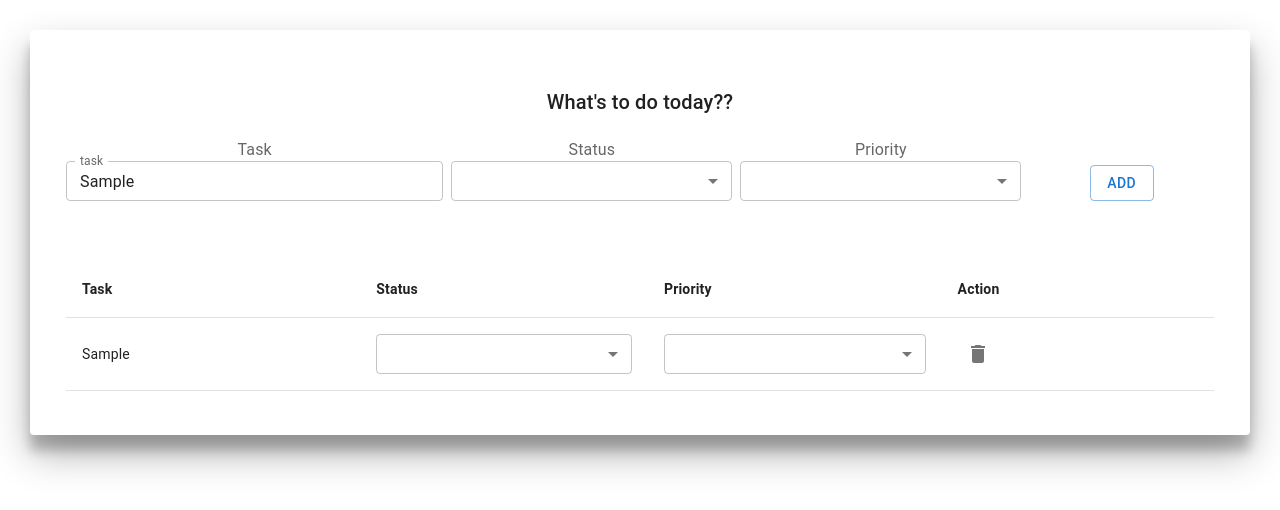
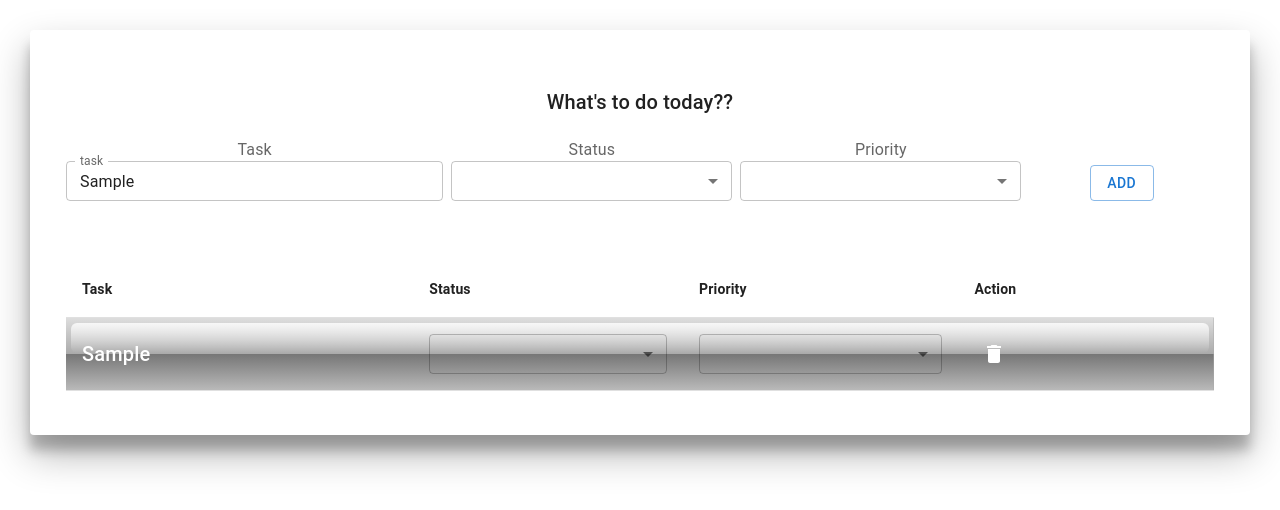
Before and after one commit to ssjisan/todo-app, a React (Create React App) app: page / in a window 1280 px wide. Both pictures are taken after typing "Sample" into the empty fields and a click on the button "ADD". Shown: the top 510 px of the page. Built offline with nearby package versions, Linux system fonts and the light colour scheme.

Commit message:
color edited

```diff
--- a/package.json
+++ b/package.json
@@ -7,6 +7,7 @@
     "@emotion/styled": "^11.6.0",
     "@mui/icons-material": "^5.1.0",
     "@mui/material": "^5.1.0",
+    "@mui/styles": "^5.1.0",
     "@testing-library/jest-dom": "^5.11.4",
     "@testing-library/react": "^11.1.0",
     "@testing-library/user-event": "^12.1.10",
--- a/src/Components/List.js
+++ b/src/Components/List.js
@@ -1,18 +1,20 @@
 import DeleteIcon from "@mui/icons-material/Delete";
 import {
   IconButton,
+  MenuItem,
+  Select,
   Table,
   TableBody,
   TableCell,
   TableContainer,
   TableHead,
   TableRow,
-  MenuItem,
-  Select,
+  Typography
 } from "@mui/material";
-import React, { useState, useEffect } from "react";
+import React, { useEffect, useState } from "react";
 import taskPriority from "./JSON/Priority.json";
 import taskStatus from "./JSON/Status.json";
+import "./Style/ListStyle.css";
 
 export default function List({ tasks, setTasks }) {
   const handleDelete = (handlerID) => {
@@ -31,6 +33,28 @@ export default function List({ tasks, setTasks }) {
   const [details, setDetails] = useState("");
   const [priority, setPriority] = useState("");
   const [status, setStatus] = useState("");
+  // const updateTask = [...tasks, { details, priority, status }];
+  const handleStatusUpdate = (e, id, priority, details) => {
+    const newID = Date.now();
+    let updatedTask = tasks.filter((task) => task.id !== id);
+    updatedTask = [
+      ...updatedTask,
+      { id: newID, details: details, priority: priority, status: e },
+    ];
+    localStorage.setItem("tasks", JSON.stringify(updatedTask));
+    setTasks(updatedTask);
+  };
+
+  const handlePriorityUpdate = (e, id, status, details) => {
+    const newID = Date.now();
+    let updatedTask = tasks.filter((task) => task.id !== id);
+    updatedTask = [
+      ...updatedTask,
+      { id: newID, details: details, priority: e, status: status },
+    ];
+    localStorage.setItem("tasks", JSON.stringify(updatedTask));
+    setTasks(updatedTask);
+  };
 
   return (
     <div>
@@ -38,7 +62,7 @@ export default function List({ tasks, setTasks }) {
         <TableContainer>
           <Table>
             <TableHead>
-              <TableRow>
+              <TableRow className="tableHeader">
                 <TableCell style={{ fontWeight: "bold" }}>Task</TableCell>
                 <TableCell style={{ fontWeight: "bold" }}>Status</TableCell>
                 <TableCell style={{ fontWeight: "bold" }}>Priority</TableCell>
@@ -47,25 +71,33 @@ export default function List({ tasks, setTasks }) {
             </TableHead>
             <TableBody>
               {tasks.map((task) => (
-                <TableRow
+                <TableRow  className="tableRow"
                   style={{
+                    margin: "10px 0",
                     backgroundColor:
                       task.priority === "Normal"
-                        ? "#A3C8AE"
+                        ? "#6C6"
                         : task.priority === "Medium"
-                        ? "#FFFAA0"
+                        ? "#EA0"
                         : task.priority === "Urgent"
-                        ? "#F54040"
-                        : "",
+                        ? "#E21"
+                            : ""
                   }}
                 >
-                  <TableCell>{task.details}</TableCell>
+                  <TableCell><Typography variant="h6" style={{textDecoration: task.status === "Done" ? "line-through" : "none",color:"white"}}>{task.details}</Typography></TableCell>
                   <TableCell>
                     <Select
-                      style={{ width: "100%" }}
+                      style={{ width: "100%",color:"white" }}
                       size="small"
-                      onChange={(e) => setStatus(e.target.value)}
-                      defaultValue={task.status}
+                      value={task.status}
+                      onChange={(e) =>
+                        handleStatusUpdate(
+                          e.target.value,
+                          task.id,
+                          task.priority,
+                          task.details
+                        )
+                      }
                     >
                       {allStatus &&
                         allStatus.map((data, index) => (
@@ -77,10 +109,17 @@ export default function List({ tasks, setTasks }) {
                   </TableCell>
                   <TableCell>
                     <Select
-                      style={{ width: "100%" }}
+                      style={{ width: "100%",color:"white"}}
                       size="small"
-                      onChange={(e) => setPriority(e.target.value)}
-                      defaultValue={task.priority}
+                      value={task.priority}
+                      onChange={(e) =>
+                        handlePriorityUpdate(
+                          e.target.value,
+                          task.id,
+                          task.status,
+                          task.details
+                        )
+                      }
                     >
                       {allPriority &&
                         allPriority.map((data, index) => (
@@ -91,8 +130,11 @@ export default function List({ tasks, setTasks }) {
                     </Select>
                   </TableCell>
                   <TableCell>
-                    <IconButton edge="end">
-                      <DeleteIcon onClick={() => handleDelete(task.id)} />
+                    <IconButton
+                      edge="end"
+                      onClick={() => handleDelete(task.id)}
+                    >
+                      <DeleteIcon style={{color:"white"}}/>
                     </IconButton>
                   </TableCell>
                 </TableRow>
--- /dev/null
+++ b/src/Components/Style/ListStyle.css
@@ -0,0 +1,35 @@
+.tableRow {
+    display: inline-block;
+    position: relative;
+    background-color: #AAA;
+    background-image: linear-gradient(
+      hsla(0, 0%, 100%, 0.6), hsla(0, 0%, 100%, 0) 50%,
+      hsla(0, 0%, 0%, 0.3) 50%, hsla(0, 0%, 100%, 0.2)
+    );
+    border: none;
+    border-radius:6px;
+    margin: 10px;
+}
+.tableRow:before {
+    content: '';
+    display: block;
+    position: absolute;
+    left: 5px;
+    right: 5px;
+    top: 5px;
+    height: 30px;
+    border-radius: 6px;
+    background: linear-gradient(
+      hsla(0, 0%, 100%, 0.8), hsla(0, 0%, 100%, 0) );
+  }
+.tableHeader{
+    display: inline-block;
+    position: relative;
+    border: none;
+    text-align:center;
+}
+.tableHeader:before {
+    content: '';
+    display: block;
+    position: absolute;
+  }
```
Also changed, not shown: 1 other file (tests, documents, lock files or other folders).
